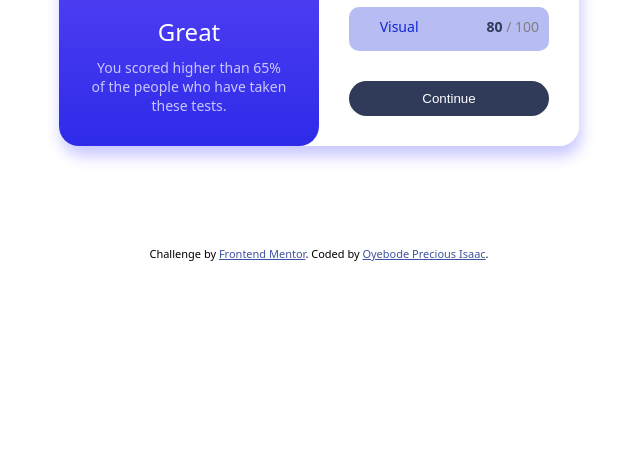
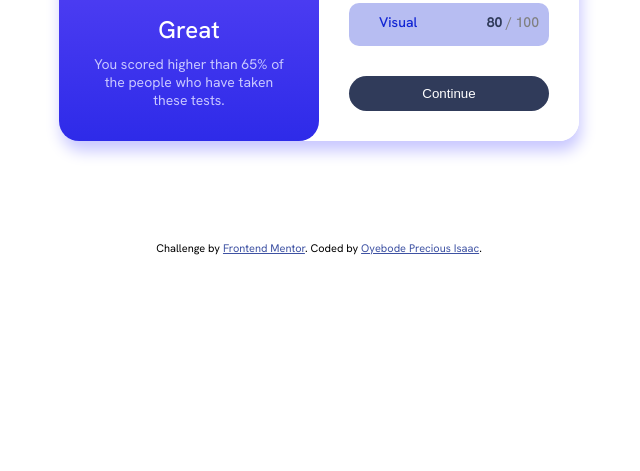
Before and after one commit to OYEBODEPRECIOUS/result-summary-component-main, a plain HTML site: page index.html in a window 1280 px wide. Shown: the part 329-800 px from the top of the page, without its empty margins (321-961 px from the left). Drawn offline with Linux system fonts and the light colour scheme.

Commit message:
add font

```diff
--- a/css/styles.css
+++ b/css/styles.css
@@ -1,8 +1,7 @@
 /** @format */
 body {
   font-size: 18px;
-  font-family: system-ui, -apple-system, BlinkMacSystemFont, "Segoe UI", Roboto,
-    Oxygen, Ubuntu, Cantarell, "Open Sans", "Helvetica Neue", sans-serif;
+  font-family: Hanken Grotesk;
   /* background-color: gray; */
 }
 
--- a/index.html
+++ b/index.html
@@ -19,6 +19,13 @@
       rel="shortcut icon"
       href="/assets/images/favicon-32x32.png"
       type="image/x-icon"
+    />
+
+    <link rel="preconnect" href="https://fonts.googleapis.com" />
+    <link rel="preconnect" href="https://fonts.gstatic.com" crossorigin />
+    <link
+      href="https://fonts.googleapis.com/css2?family=Figtree:ital,wght@0,300..900;1,300..900&family=Hanken+Grotesk:ital,wght@0,100..900;1,100..900&display=swap"
+      rel="stylesheet"
     />
 
     <title>Frontend Mentor | Results summary component</title>
```
